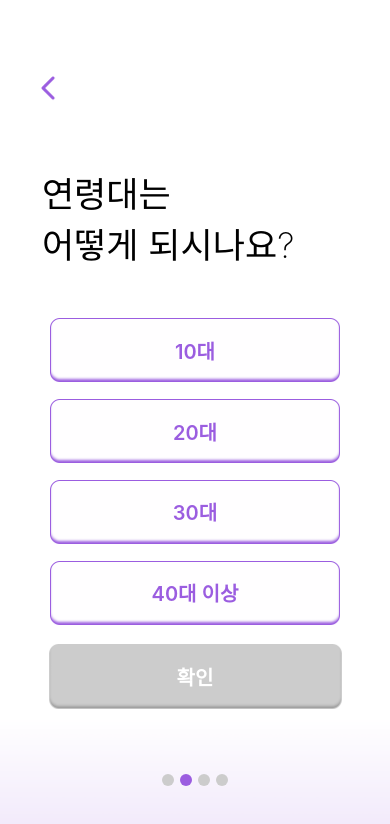
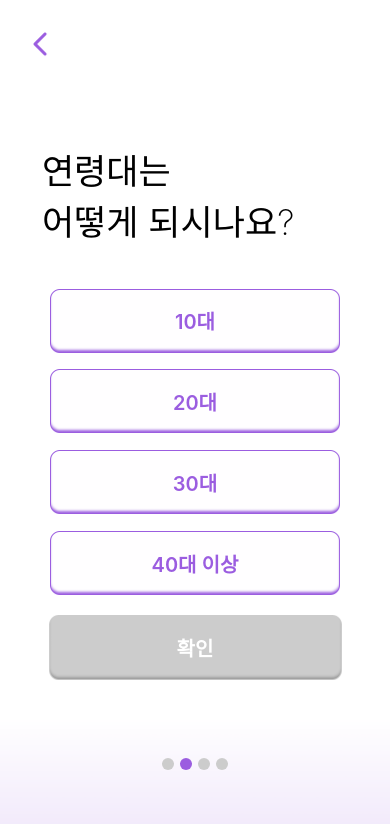
Before and after one commit to Finz-2025/Finz-Frontend, a React Native app: screen /Age in a window 390 px wide. Shown: the top 824 px of the page. Built offline with nearby package versions, Linux system fonts and the light colour scheme; what react-native-calendars would draw is missing.

Commit message:
fix: 키보드가 화면에 표시 시 온보딩 레이아웃 깨지지 않도록 수정

```diff
--- a/src/app/navigation/RootNavigator.tsx
+++ b/src/app/navigation/RootNavigator.tsx
@@ -19,7 +19,7 @@ export default function RootNavigator() {
   useEffect(() => {
     (async () => {
       const exist = await hasProfile();
-      setInitialRoute(exist ? 'Main' : 'Onboarding');
+      setInitialRoute(exist ? 'Onboarding' : 'Onboarding');
     })();
   }, []);
 
--- a/src/features/onboarding/components/OnboardLayout.tsx
+++ b/src/features/onboarding/components/OnboardLayout.tsx
@@ -1,15 +1,19 @@
+import React from 'react';
 import {
   Image,
   ImageBackground,
+  Platform,
   StyleSheet,
   TouchableOpacity,
   View,
+  KeyboardAvoidingView,
+  ScrollView,
 } from 'react-native';
+import { SafeAreaView } from 'react-native-safe-area-context';
 import ConfirmButton from '@/features/onboarding/components/ConfirmButton';
 import DotProgress from '@/features/onboarding/components/DotProgress';
 import { moderateScale, moderateVerticalScale } from '@/theme/scale';
 import Title from '@/features/onboarding/components/Title';
-import { colors } from '@/theme/colors';
 
 import backgroundImage from '~assets/images/onboarding_bg.png';
 import backBtn from '~assets/icons/backBtn.png';
@@ -28,53 +32,89 @@ export default function OnboardLayout(p: Props) {
     <ImageBackground
       source={backgroundImage}
       resizeMode="cover"
-      style={s.background}
+      style={S.background}
     >
-      <View style={s.container}>
+      <SafeAreaView style={S.safe} edges={['top', 'bottom']}>
+        <KeyboardAvoidingView
+          style={S.flex}
+          behavior={Platform.select({ ios: 'padding', android: undefined })}
+        >
+          <ScrollView
+            style={S.flex}
+            contentContainerStyle={S.content}
+            keyboardShouldPersistTaps="handled"
+          >
             {/* 뒤로가기 버튼 */}
             {p.onBack && (
               <TouchableOpacity
                 onPress={p.onBack}
-            style={s.backBtn}
+                style={S.backBtn}
                 hitSlop={{ top: 8, bottom: 8, left: 8, right: 8 }}
               >
-            <Image source={backBtn} style={s.backIcon} resizeMode="contain" />
+                <Image
+                  source={backBtn}
+                  style={S.backIcon}
+                  resizeMode="contain"
+                />
               </TouchableOpacity>
             )}
 
-        {/* Title */}
+            {/* 상단 타이틀 */}
+            <View style={S.header}>
               <Title text={p.title} />
-        {/* Body */}
-        <View style={s.body}>{p.children}</View>
-        {/* Confirm */}
+            </View>
+
+            {/* 본문 */}
+            <View style={S.body}>{p.children}</View>
+
+            {/* 하단 영역: 버튼 + 점프로그레스 */}
+            <View style={S.footer}>
               <ConfirmButton
                 disabled={p.confirmDisabled}
                 onPress={p.onConfirm}
                 label="확인"
               />
-        {/* Dots */}
               <DotProgress activeIndex={p.progressIndex} total={4} />
             </View>
+          </ScrollView>
+        </KeyboardAvoidingView>
+      </SafeAreaView>
     </ImageBackground>
   );
 }
 
-const s = StyleSheet.create({
+const S = StyleSheet.create({
   background: {
     flex: 1,
     width: '100%',
     height: '100%',
   },
-  container: {
+  safe: {
     flex: 1,
+  },
+  flex: { flex: 1 },
+  content: {
+    flexGrow: 1,
+    justifyContent: 'space-between',
     paddingHorizontal: moderateScale(42),
-    paddingTop: moderateVerticalScale(167),
-    backgroundColor: colors.white + '00',
+    paddingTop: moderateVerticalScale(24),
+    paddingBottom: moderateVerticalScale(24),
+  },
+  header: {
+    marginTop: moderateVerticalScale(120),
+  },
+  body: {
+    flexGrow: 1,
+    justifyContent: 'center',
+  },
+  footer: {
+    gap: moderateVerticalScale(12),
+    paddingTop: moderateVerticalScale(8),
   },
   backBtn: {
     position: 'absolute',
-    top: moderateVerticalScale(60),
-    left: moderateScale(20),
+    top: moderateVerticalScale(16),
+    left: moderateScale(12),
     zIndex: 10,
     padding: 8,
   },
@@ -82,8 +122,4 @@ const s = StyleSheet.create({
     width: moderateScale(40),
     height: moderateScale(40),
   },
-  body: {
-    flex: 1,
-    justifyContent: 'center',
-  },
 });
```
Lines whose indentation alone changed are shown as unchanged.
